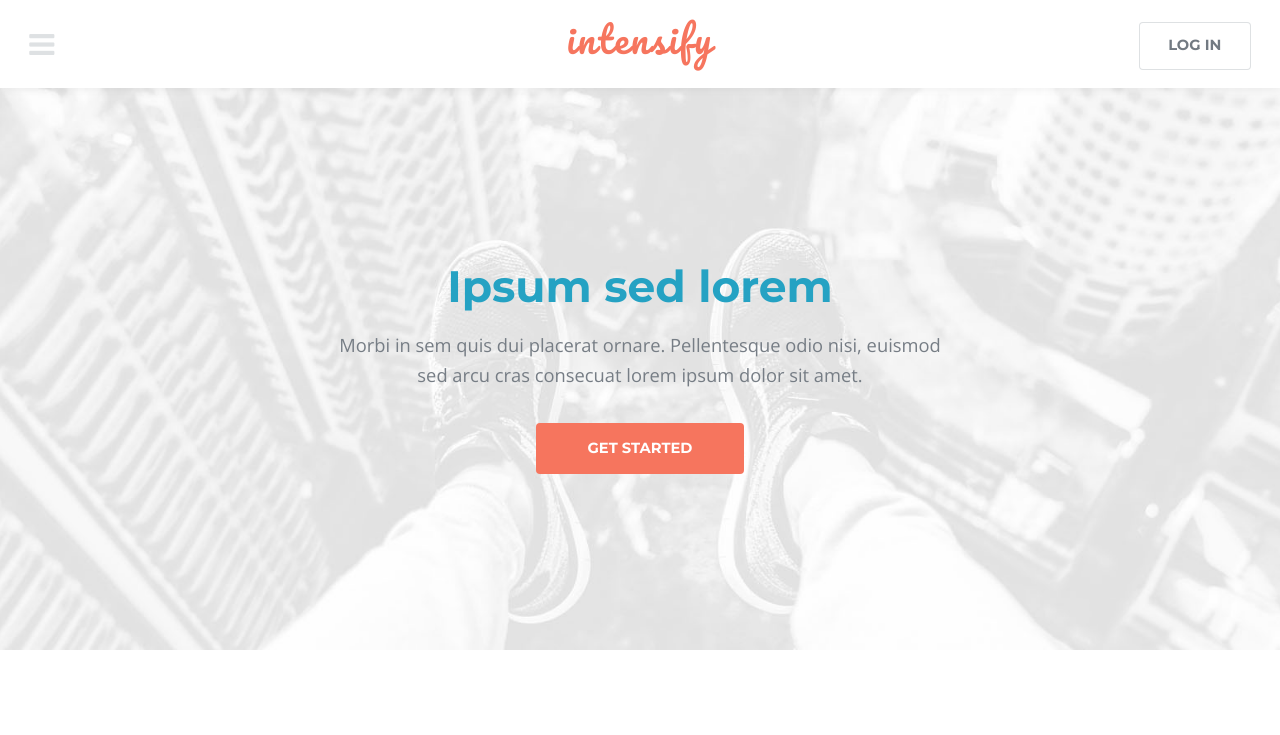
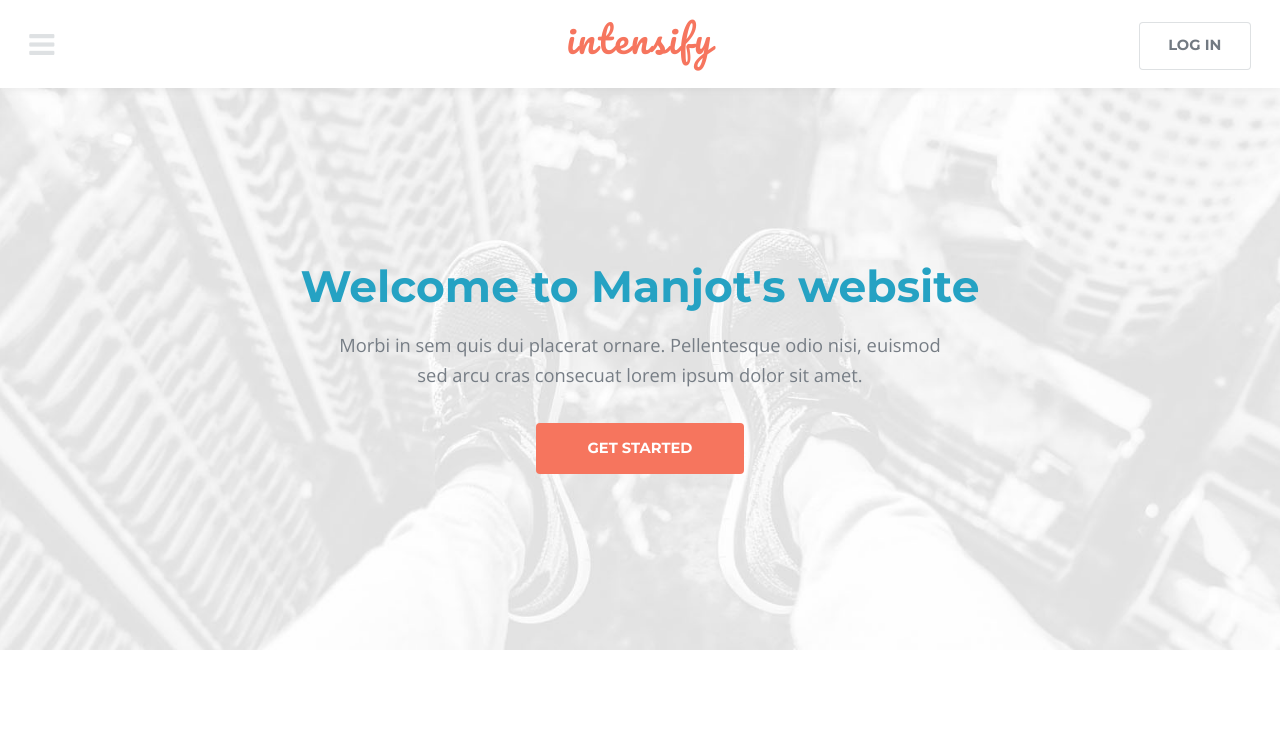
Before and after one commit to PuresManjotSingh/PuresManjotSingh.github.io, a plain HTML site: page index.html in a window 1280 px wide. Shown: the top 735 px of the page. Drawn offline with nearby package versions, Linux system fonts and the light colour scheme.

Commit message:
Update index.html

```diff
--- a/index.html
+++ b/index.html
@@ -39,7 +39,7 @@
 		<!-- Banner -->
 			<section id="banner">
 				<div class="content">
-					<h1>Ipsum sed lorem</h1>
+					<h1>Welcome to Manjot's website</h1>
 					<p>Morbi in sem quis dui placerat ornare. Pellentesque odio nisi, euismod<br />sed arcu cras consecuat lorem ipsum dolor sit amet.</p>
 					<ul class="actions">
 						<li><a href="#one" class="button scrolly">Get Started</a></li>
```
